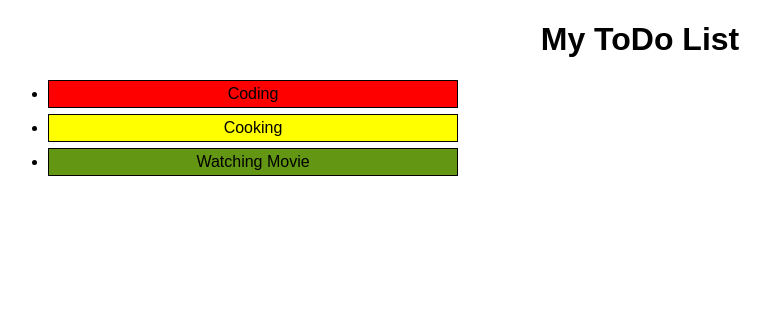
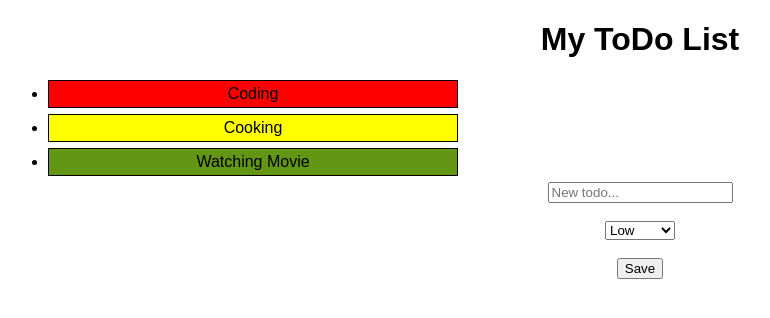
Before and after one commit to meha-patel/todo, a React (Create React App) app: page / in a window 1280 px wide. Shown: the top 318 px of the page, without its empty margins (0-770 px from the left). Built offline with nearby package versions, Linux system fonts and the light colour scheme.

Commit message:
Add Todo with priority

```diff
--- a/src/App.js
+++ b/src/App.js
@@ -8,11 +8,39 @@ export default function App() {
     { text: "Cooking", priority: "Medium" },
     { text: "Watching Movie", priority: "Low" },
   ];
+  const [todoList, setTodoList] = useState(data);
+  const [todoText, setTodoText] = useState("");
+  const [todoPriority, setTodoPriority] = useState("");
+
+  const addTodo = () => {
+    const dupTodo = [...todoList];
+    dupTodo.push({ text: todoText, priority: todoPriority });
+    setTodoList(dupTodo);
+  };
 
   return (
     <div className="App">
       <h1>My ToDo List</h1>
-      <TodoList props={data}></TodoList>
+      <TodoList data={todoList}></TodoList>
+      <input
+        type="text"
+        value={todoText}
+        placeholder="New todo..."
+        onChange={(e) => setTodoText(e.target.value)}
+      />
+      <br />
+      <br />
+      <select
+        onChange={(e) => setTodoPriority(e.target.value)}
+        value={todoPriority}
+      >
+        <option value="Low">Low</option>
+        <option value="Medium">Medium</option>
+        <option value="High">High</option>
+      </select>
+      <br />
+      <br />
+      <button onClick={addTodo}>Save</button>
     </div>
   );
 }
--- a/src/components/todo.jsx
+++ b/src/components/todo.jsx
@@ -1,16 +1,19 @@
 import React from "react";
 import './todo.css';
 
-const Todo = (props) => {
-    console.log("data todo:", props.todo);
+const Todo = ({todo,id}) => {
+
     let backgroundStyle = '';
-    if(props.todo.priority === 'High') {
+    const {text, priority} = todo;
+
+    if(priority === 'High') {
         backgroundStyle = 'background-red';
-    } else if(props.todo.priority === 'Medium') {
+    } else if(priority === 'Medium') {
         backgroundStyle = 'background-yellow';
     } else {
         backgroundStyle = 'background-green';
     }
+
   return (
     <li
       style={{
@@ -20,9 +23,9 @@ const Todo = (props) => {
         marginBottom: "6px",
       }}
       className={backgroundStyle}
-      key={props.id}
+      key={id}
     >
-      {props.todo.text}
+      {text}
     </li>
   );
 };
--- a/src/components/todoList.jsx
+++ b/src/components/todoList.jsx
@@ -1,13 +1,12 @@
 import React from "react";
 import Todo from "./todo";
 
-const TodoList = (data) => {
-    console.log("data:", data);
+const TodoList = ({data}) => {
   return (
     <div>
       <ul style={{ margin: "auto", width: "100%" }}>
-        {data.props.map((todo, id) => (
-            <Todo todo={todo} key={id} id={id}></Todo>
+        {data.map((todo, id) => (
+            <Todo todo={todo} key={id} id={id} />
         ))}
       </ul>
     </div>
```
